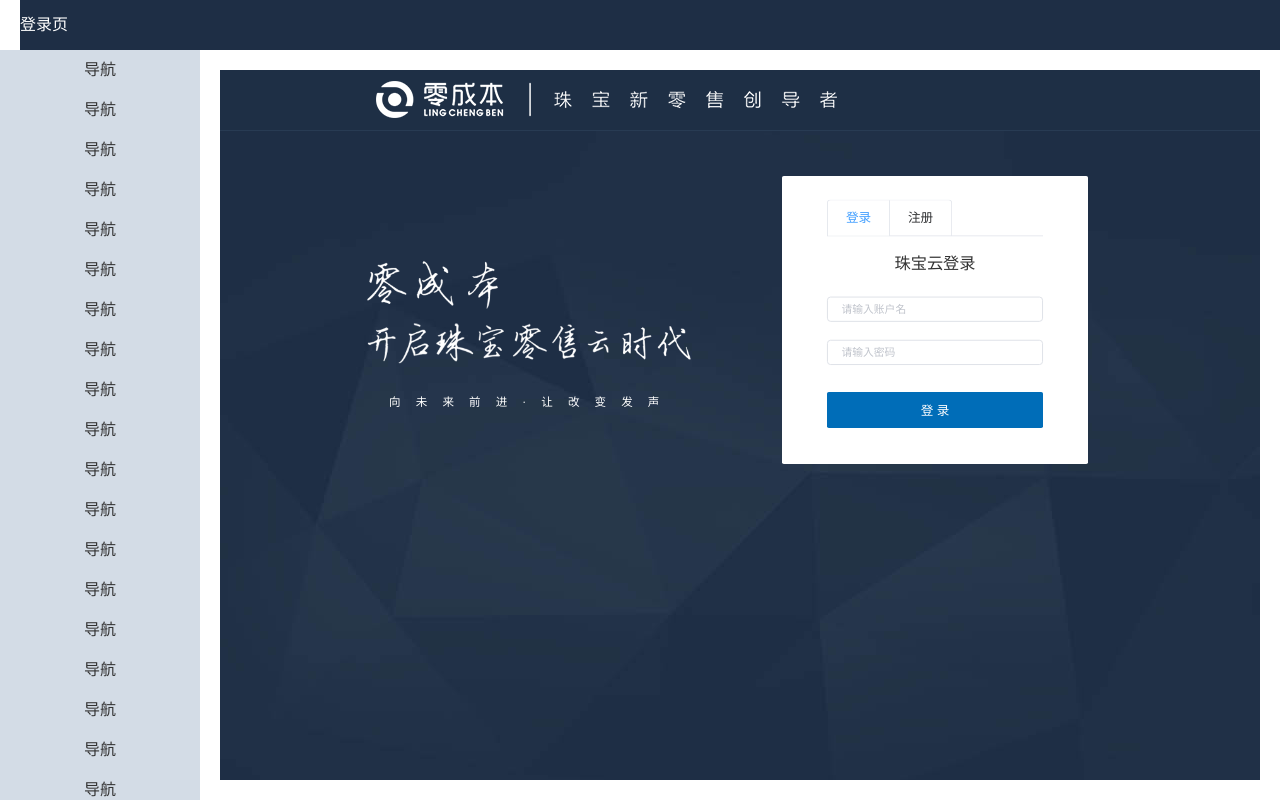
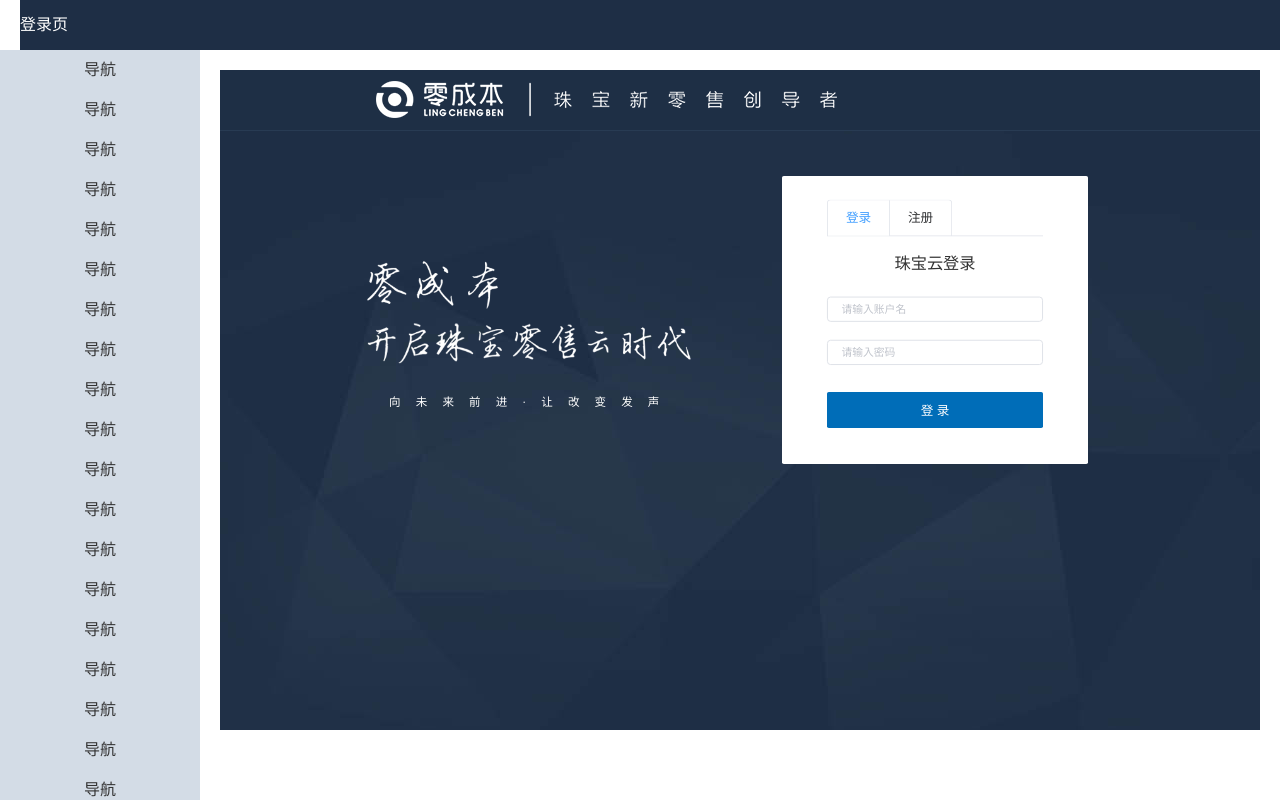
Before and after one commit to kenneyHong/appvue, a Vue app: page /login in a window 1280 px wide. Built offline with nearby package versions, Linux system fonts and the light colour scheme.

Commit message:
'修改内容样式'

```diff
--- a/src/App.vue
+++ b/src/App.vue
@@ -66,6 +66,7 @@ img{vertical-align:top;border:none}
 }
 .el-main {
   padding: 0;
+  height: calc(100% - 50px);
 }
 
 .el-container {
```
